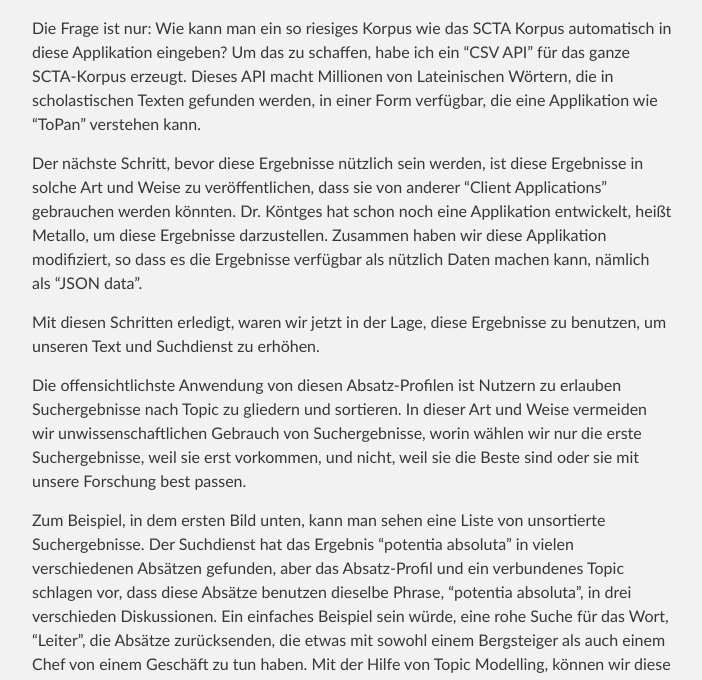
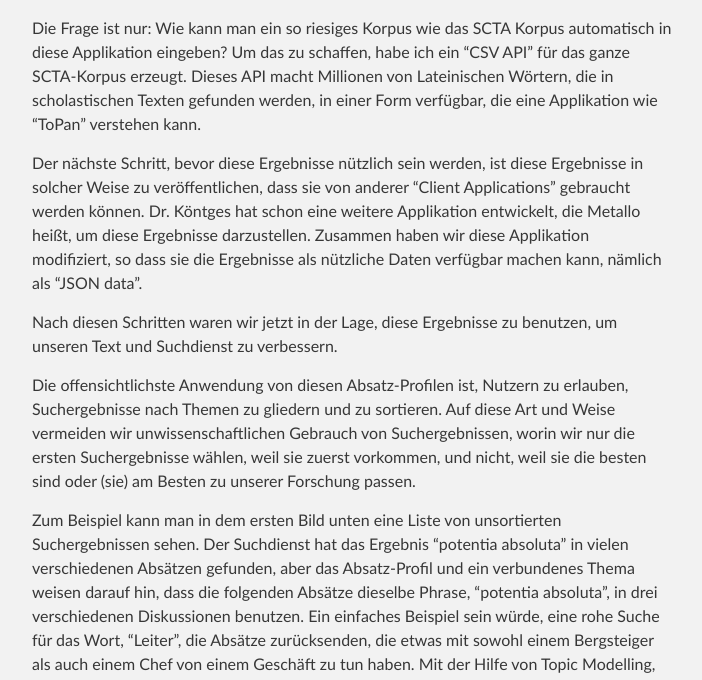
Before and after one commit to jeffreycwitt/jeffreycwitt.github.io, a Jekyll site: the page built from _posts/2019-13-01-SCTA-und-topic-modelling-ein-DAAD-Bericht.md, in a window 1280 px wide and 1400 px high, scrolled down 1470 px. Shown: the part 107-787 px from the top of the window, without its empty margins (288-990 px from the left). Built offline with Jekyll 4.4.1, drawn with Linux system fonts in a browser that asks for light colours; some of the changed text lies outside the part shown.

Commit message:
added corrections

```diff
--- a/_posts/2019-13-01-SCTA-und-topic-modelling-ein-DAAD-Bericht.md
+++ b/_posts/2019-13-01-SCTA-und-topic-modelling-ein-DAAD-Bericht.md
@@ -29,13 +29,13 @@ Mit diesen Topics oder Themen kann man dann dieses Korpus unterscheiden und sort
 
 Die Frage ist nur: Wie kann man ein so riesiges Korpus wie das SCTA Korpus automatisch in diese Applikation eingeben? Um das zu schaffen, habe ich ein “CSV API” für das ganze SCTA-Korpus erzeugt. Dieses API macht Millionen von Lateinischen Wörtern, die in scholastischen Texten gefunden werden, in einer Form verfügbar, die eine Applikation wie “ToPan” verstehen kann.
 
-Der nächste Schritt, bevor diese Ergebnisse nützlich sein werden, ist diese Ergebnisse in solche Art und Weise zu veröffentlichen, dass sie von anderer "Client Applications" gebrauchen werden könnten. Dr. Köntges hat schon noch eine Applikation entwickelt, heißt Metallo, um diese Ergebnisse darzustellen. Zusammen haben wir diese Applikation modifiziert, so dass es die Ergebnisse verfügbar als nützlich Daten machen kann, nämlich als "JSON data".
+Der nächste Schritt, bevor diese Ergebnisse nützlich sein werden, ist diese Ergebnisse in solcher Weise zu veröffentlichen, dass sie von anderer “Client Applications” gebraucht werden können. Dr. Köntges hat schon eine weitere Applikation entwickelt, die Metallo heißt, um diese Ergebnisse darzustellen. Zusammen haben wir diese Applikation modifiziert, so dass sie die Ergebnisse als nützliche Daten verfügbar machen kann, nämlich als “JSON data”.
 
-Mit diesen Schritten erledigt, waren wir jetzt in der Lage, diese Ergebnisse zu benutzen, um unseren Text und Suchdienst zu erhöhen.
+Nach diesen Schritten waren wir jetzt in der Lage, diese Ergebnisse zu benutzen, um unseren Text und Suchdienst zu verbessern.
 
-Die offensichtlichste Anwendung von diesen Absatz-Profilen ist Nutzern zu erlauben Suchergebnisse nach Topic zu gliedern und sortieren. In dieser Art und Weise vermeiden wir unwissenschaftlichen Gebrauch von Suchergebnisse, worin wählen wir nur die erste Suchergebnisse, weil sie erst vorkommen, und nicht, weil sie die Beste sind oder sie mit unsere Forschung best passen.
+Die offensichtlichste Anwendung von diesen Absatz-Profilen ist, Nutzern zu erlauben,  Suchergebnisse nach Themen zu gliedern und zu sortieren. Auf diese Art und Weise vermeiden wir unwissenschaftlichen Gebrauch von Suchergebnissen, worin wir nur die ersten Suchergebnisse wählen, weil sie zuerst vorkommen, und nicht, weil sie die besten sind oder (sie) am Besten zu unserer Forschung passen.
 
-Zum Beispiel, in dem ersten Bild unten, kann man sehen eine Liste von unsortierte Suchergebnisse. Der Suchdienst hat das Ergebnis "potentia absoluta" in vielen verschiedenen Absätzen gefunden, aber das Absatz-Profil und ein verbundenes Topic schlagen vor, dass diese Absätze benutzen dieselbe Phrase, "potentia absoluta", in drei verschieden Diskussionen. Ein einfaches Beispiel sein würde, eine rohe Suche für das Wort, "Leiter", die Absätze zurücksenden, die etwas mit sowohl einem Bergsteiger als auch einem Chef von einem Geschäft zu tun haben. Mit der Hilfe von Topic Modelling, können wir diese verschiedenen Diskussionen sortieren, als man in dem zweiten Bild sehen kann.
+Zum Beispiel kann man in dem ersten Bild unten eine Liste von unsortierten Suchergebnissen sehen. Der Suchdienst hat das Ergebnis “potentia absoluta” in vielen verschiedenen Absätzen gefunden, aber das Absatz-Profil und ein verbundenes Thema weisen darauf hin, dass die folgenden Absätze dieselbe Phrase, “potentia absoluta”, in drei verschiedenen Diskussionen benutzen.  <!-- left off with corrections here 6/4 --> Ein einfaches Beispiel sein würde, eine rohe Suche für das Wort, "Leiter", die Absätze zurücksenden, die etwas mit sowohl einem Bergsteiger als auch einem Chef von einem Geschäft zu tun haben. Mit der Hilfe von Topic Modelling, können wir diese verschiedenen Diskussionen sortieren, als man in dem zweiten Bild sehen kann.
 
 ![TopicModellingSearchResults1]({{ site.assets_url }}lbp-topic-modelling-search-results1.png)
 
```
